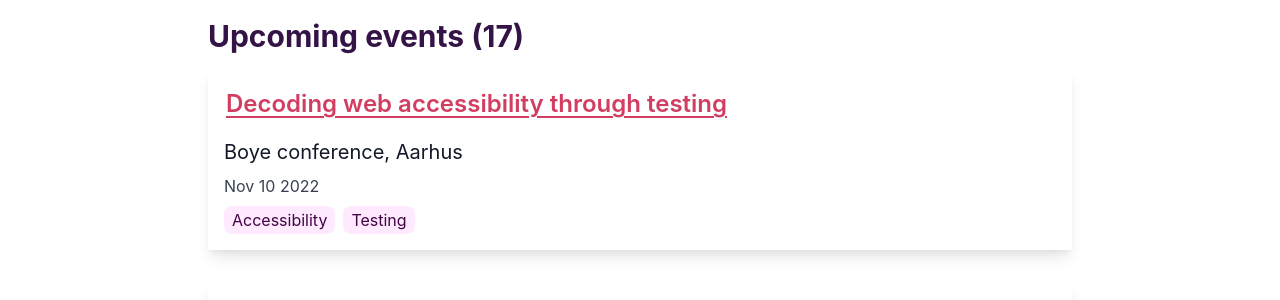
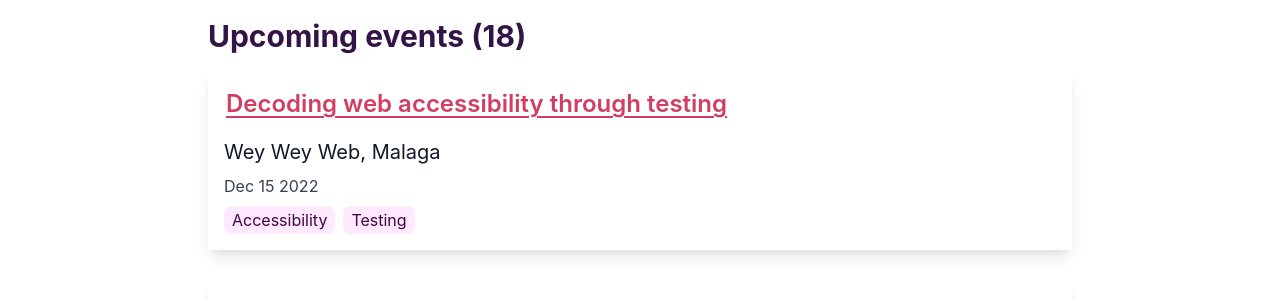
Before and after one commit to anuk79/anuradhakumari, a Next.js app: page /talks in a window 1280 px wide. Shown: the part 494-794 px from the top of the page. Built offline with nearby package versions, Linux system fonts and the light colour scheme.

Commit message:
Update talks.js

```diff
--- a/data/talks.js
+++ b/data/talks.js
@@ -1,4 +1,18 @@
 const talks = [
+   {
+    "topic": "Decoding web accessibility through testing",
+    "topics": [
+      "Accessibility",
+      "Testing"
+    ],
+    "date": "2022-12-15",
+    "eventDetails": {
+      "url": "https://www.weyweyweb.com/",
+      "name": "Wey Wey Web, Malaga",
+      "video": null,
+      "resources": null
+    }
+  },
   {
     "topic": "Decoding web accessibility through testing",
     "topics": [
```
